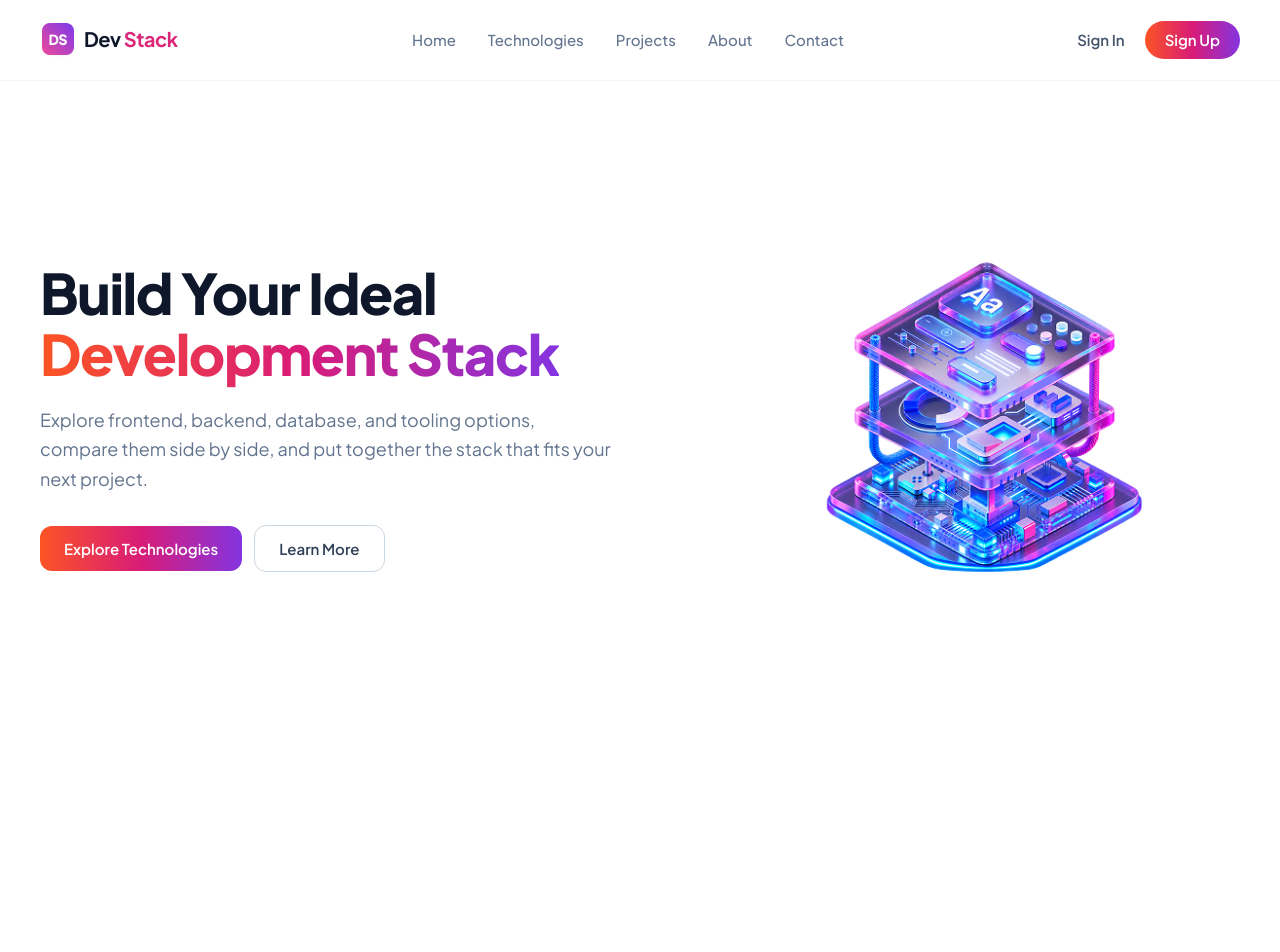
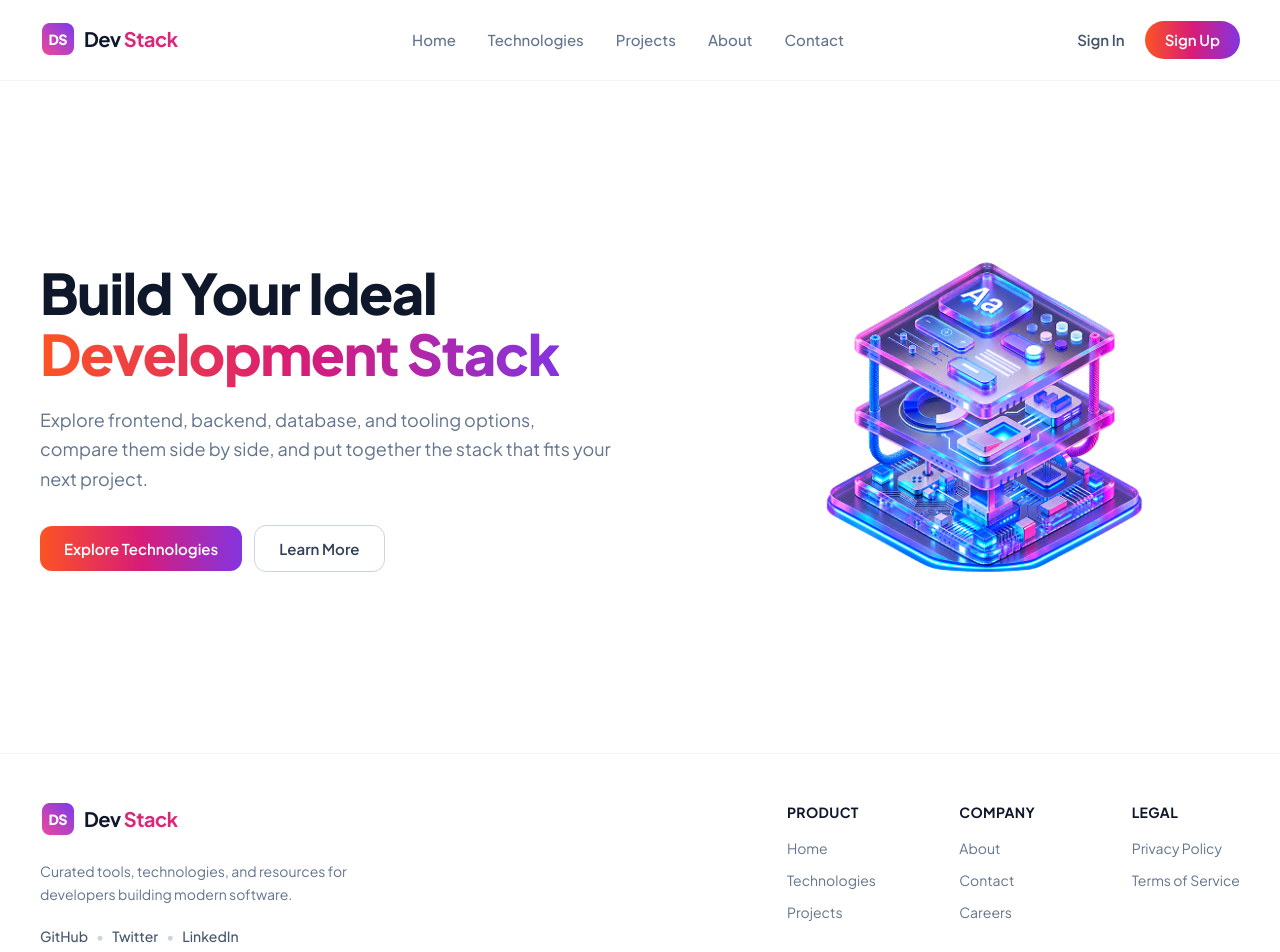
Before and after one commit to SalmanAAbir/assignment-devstack, a React (Vite) app: page / in a window 1280 px wide. Shown: the top 952 px of the page. Built offline with nearby package versions, Linux system fonts and the light colour scheme.

Commit message:
Add Footer component to App layout; enhance Navbar styling for better responsiveness and user experience.

```diff
--- a/src/App.tsx
+++ b/src/App.tsx
@@ -1,12 +1,14 @@
 import Navbar from './components/Navbar'
 import HeroSection from './components/HeroSection'
+import Footer from './components/Footer'
 
 export default function App() {
   return (
-    <div>
+    <div className="flex min-h-screen flex-col">
       <Navbar />
       <HeroSection />
-      <div className="min-h-[80vh]" />
+      <div className="flex-1" />
+      <Footer />
     </div>
   )
 }
--- /dev/null
+++ b/src/components/Footer.tsx
@@ -0,0 +1,132 @@
+import logo from '../../public/logo.png'
+
+export default function Footer() {
+  return (
+    <footer id="contact" className="border-t border-slate-100 bg-white">
+      <div className="mx-auto max-w-7xl px-4 py-12 md:px-6 lg:px-10">
+        {/* mobile: brand only | desktop: brand + columns */}
+        <div className="flex flex-col gap-10 lg:flex-row lg:justify-between lg:gap-16">
+          <div className="mx-auto max-w-md text-center lg:mx-0 lg:max-w-sm lg:text-left">
+            <a href="#home" className="inline-block">
+              <img
+                src={logo}
+                alt="DevStack"
+                className="mx-auto h-9 w-auto lg:mx-0"
+              />
+            </a>
+            <p className="mt-4 text-sm leading-relaxed text-slate-500">
+              Curated tools, technologies, and resources for developers building
+              modern software.
+            </p>
+            <div className="mt-5 flex items-center justify-center gap-2 text-sm font-medium text-slate-600 lg:justify-start">
+              <a
+                href="https://github.com"
+                target="_blank"
+                rel="noreferrer"
+                className="route-chip"
+              >
+                GitHub
+              </a>
+              <span className="text-slate-300">•</span>
+              <a
+                href="https://twitter.com"
+                target="_blank"
+                rel="noreferrer"
+                className="route-chip"
+              >
+                Twitter
+              </a>
+              <span className="text-slate-300">•</span>
+              <a
+                href="https://linkedin.com"
+                target="_blank"
+                rel="noreferrer"
+                className="route-chip"
+              >
+                LinkedIn
+              </a>
+            </div>
+          </div>
+
+          <div className="hidden grid-cols-3 gap-10 lg:grid lg:gap-16">
+            <div>
+              <h3 className="text-sm font-bold uppercase tracking-wide text-slate-900">
+                Product
+              </h3>
+              <ul className="mt-4 space-y-3 text-sm text-slate-500">
+                <li>
+                  <a href="#home" className="route-chip">
+                    Home
+                  </a>
+                </li>
+                <li>
+                  <a href="#technologies" className="route-chip">
+                    Technologies
+                  </a>
+                </li>
+                <li>
+                  <a href="#projects" className="route-chip">
+                    Projects
+                  </a>
+                </li>
+              </ul>
+            </div>
+
+            <div>
+              <h3 className="text-sm font-bold uppercase tracking-wide text-slate-900">
+                Company
+              </h3>
+              <ul className="mt-4 space-y-3 text-sm text-slate-500">
+                <li>
+                  <a href="#about" className="route-chip">
+                    About
+                  </a>
+                </li>
+                <li>
+                  <a href="#contact" className="route-chip">
+                    Contact
+                  </a>
+                </li>
+                <li>
+                  <a href="#careers" className="route-chip">
+                    Careers
+                  </a>
+                </li>
+              </ul>
+            </div>
+
+            <div>
+              <h3 className="text-sm font-bold uppercase tracking-wide text-slate-900">
+                Legal
+              </h3>
+              <ul className="mt-4 space-y-3 text-sm text-slate-500">
+                <li>
+                  <a href="#privacy" className="route-chip">
+                    Privacy Policy
+                  </a>
+                </li>
+                <li>
+                  <a href="#terms" className="route-chip">
+                    Terms of Service
+                  </a>
+                </li>
+              </ul>
+            </div>
+          </div>
+        </div>
+
+        <div className="mt-10 flex items-center justify-between gap-4 border-t border-slate-200 pt-6 text-sm text-slate-400">
+          <p>© 2026 Dev Stack. All rights reserved.</p>
+          <div className="flex items-center gap-5">
+            <a href="#privacy" className="route-chip">
+              Privacy
+            </a>
+            <a href="#terms" className="route-chip">
+              Terms
+            </a>
+          </div>
+        </div>
+      </div>
+    </footer>
+  )
+}
--- a/src/components/Navbar.tsx
+++ b/src/components/Navbar.tsx
@@ -47,30 +47,28 @@ export default function Navbar() {
         </div>
       </div>
 
-      {/* phone: burger | logo | auth */}
-      <div className="mx-auto grid h-16 grid-cols-3 items-center px-3 md:hidden">
-        <div className="justify-self-start">
+      {/* phone bar: burger | logo | auth */}
+      <div className="mx-auto flex h-16 max-w-7xl items-center justify-between px-4 md:hidden">
         <button
           type="button"
           onClick={toggleMenu}
           aria-label={menuOpen ? 'Close menu' : 'Open menu'}
-            className="flex h-10 w-10 items-center justify-center text-slate-700"
+          className="flex h-10 w-10 items-center justify-center rounded-lg text-slate-700"
         >
           {menuOpen ? <HiOutlineX size={24} /> : <HiOutlineMenu size={24} />}
         </button>
-        </div>
 
-        <a href="#home" className="justify-self-center" onClick={closeMenu}>
-          <img src={logo} alt="DevStack" className="h-7 w-auto" />
+        <a href="#home" className="shrink-0" onClick={closeMenu}>
+          <img src={logo} alt="DevStack" className="h-8 w-auto" />
         </a>
 
-        <div className="flex items-center justify-self-end gap-2">
-          <button type="button" className="route-chip text-xs font-semibold text-slate-600">
+        <div className="flex items-center gap-3">
+          <button type="button" className="route-chip text-sm font-semibold text-slate-600">
             Sign In
           </button>
           <button
             type="button"
-            className="brand-gradient rounded-full px-3 py-1.5 text-xs font-semibold text-white"
+            className="brand-gradient rounded-full px-3.5 py-1.5 text-sm font-semibold text-white"
           >
             Sign Up
           </button>
```
Lines whose indentation alone changed are shown as unchanged.
